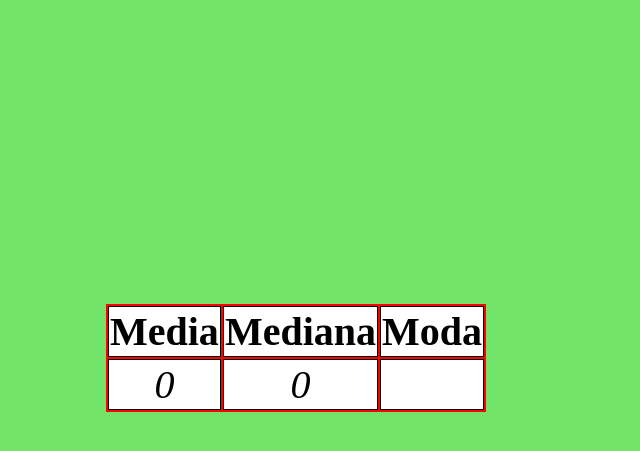
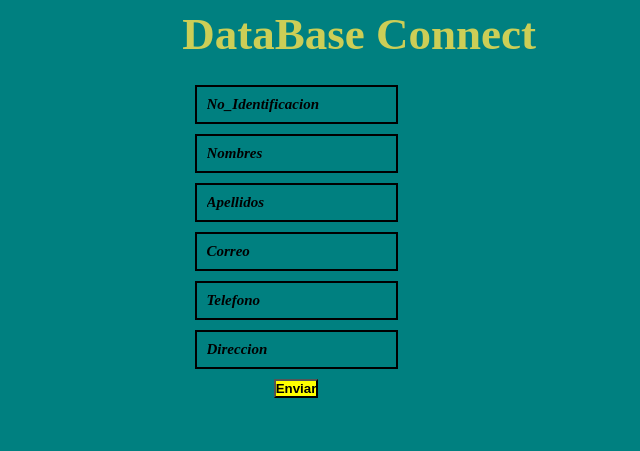
Before and after one commit to JuanA093/PHP, a PHP site: page / in a window 1280 px wide. Shown: the top 451 px of the page, without its empty margins (344-984 px from the left). Run offline with PHP 8.4, Linux system fonts and the light colour scheme; data that the repository does not hold is empty.

Commit message:
Conexion BD

```diff
--- /dev/null
+++ b/DBConnect.php
@@ -0,0 +1,51 @@
+<?php
+    if($_SERVER["REQUEST_METHOD"] == "POST"){
+        $No_Identificacion = $_POST["No_Identificacion"];
+        $Nombres = $_POST["Nombres"];
+        $Apellidos = $_POST["Apellidos"];
+        $Correo = $_POST["Correo"];
+        $Telefono = $_POST["Telefono"];
+        $Direccion = $_POST["Direccion"];
+
+        conectarBD($No_Identificacion, $Nombres, $Apellidos, $Correo, $Telefono, $Direccion);
+
+    }
+
+    function conectarBD($No_Identificacion, $Nombres, $Apellidos, $Correo, $Telefono, $Direccion){
+        $servername = "127.0.0.1";
+        $username = "root";
+        $password = "";
+        $database = "uninpahu";
+
+        $connect = new mysqli($servername, $username, $password, $database);
+
+
+
+        if($connect->connect_error){
+            die("Conexion fallida" . mysqli_connect_error());
+        }
+
+
+        $conexionBD = "INSERT INTO usuarios (No_Identificacion, Nombres, Apellidos, Correo, Telefono, Direccion) VALUES ($No_Identificacion, '$Nombres', '$Apellidos', '$Correo', '$Telefono', '$Direccion')";
+
+        if($connect->query($conexionBD) === TRUE) {
+            echo "<div id ='exito'>Datos almacenados con exito. Bienvenid@ $Nombres!</div>";
+            echo "<script>
+                setTimeout(function(){
+
+                    var mensajeExito = document.getElementById('exito');
+
+                    if(mensajeExito){
+                        mensajeExito.style.display = 'none';
+                    }
+                }, 3000); //3s
+            </script>";
+
+        }else{
+            echo "No se han podido almacenar los datos" . mysqli_connect_error();
+        }
+
+        mysqli_close($connect);
+
+    }
+?>
--- /dev/null
+++ b/form.php
@@ -0,0 +1,21 @@
+<!DOCTYPE html>
+<html lang="en">
+<head>
+    <meta charset="UTF-8">
+    <meta name="viewport" content="width=device-width, initial-scale=1.0">
+    <link rel="stylesheet" href="styles.css">
+    <title>Connect DB</title>
+</head>
+<body>
+    <h1>DataBase Connect</h1>
+    <form action="DBConnect.php" method="post" class="formulario">
+        <input type="number" name="No_Identificacion" placeholder="No_Identificacion ">
+        <input type="text" name="Nombres" placeholder="Nombres">
+        <input type="text" name="Apellidos" placeholder="Apellidos">
+        <input type="text" name="Correo" placeholder="Correo">
+        <input type="text" name="Telefono" placeholder="Telefono">
+        <input type="text" name="Direccion" placeholder="Direccion">
+        <button type="submit" class="btnenviar">Enviar</button>
+    </form>
+</body>
+</html>
--- a/index.php
+++ b/index.php
@@ -1,109 +1,4 @@
 <?php
-    if($_SERVER ["REQUEST_METHOD"] == "POST"){
-        $dato1 = $_POST['dato1'];
-        $dato2 = $_POST['dato2'];
-        $dato3 = $_POST['dato3'];
-        $dato4 = $_POST['dato4'];
-        $dato5 = $_POST['dato5'];
-        $dato6 = $_POST['dato6'];
-        $dato7 = $_POST['dato7'];
-        $dato8 = $_POST['dato8'];
-        $dato9 = $_POST['dato9'];
-        $dato10 = $_POST['dato10'];
-    }
-
-    $datos = array($dato1, $dato2, $dato3, $dato4, $dato5, $dato6, $dato7, $dato8, $dato9, $dato10);
-
-    function calcularMedia($datos){
-
-        $total = array_sum($datos);
-        $media = $total / sizeof($datos);
-
-        return $media;
-
-    }
-
-    function calcularMediana($datos){
-
-        sort($datos);
-
-        $mediana = $datos;
-        $longitudDatos = count($mediana);
-        $posicionMedia = floor($longitudDatos / 2);
-
-        if($longitudDatos % 2 != 0){
-
-            $valorMediana = $mediana[$posicionMedia];
-
-            return $valorMediana;
-
-        }else{
-
-            $posicionIzquierda = ($longitudDatos / 2 ) - 1;
-            $posicionDerecha = $longitudDatos / 2;
-            $izquierda = $mediana[$posicionIzquierda];
-            $derecha = $mediana[$posicionDerecha];
-
-            $valorMediana = ($izquierda + $derecha) / 2;
-
-            return $valorMediana;
-
-        }
-    }
-
-    function calcularModa($datos){
-
-        sort($datos);
-
-        $repeticiones = array();
-
-        foreach($datos as $i){
-            if(isset($repeticiones[$i])){
-                $repeticiones[$i]++;
-            }else{
-
-                $repeticiones[$i] = 1;
-
-            }
-        }
-
-        $moda = array_search(max($repeticiones), $repeticiones);
-
-        return $moda;
-
-    }
+    include "form.php";
+    require "DBConnect.php";
 ?>
-
-
-
-
-
-<!DOCTYPE html>
-<html lang="en">
-<head>
-    <meta charset="UTF-8">
-    <meta name="viewport" content="width=device-width, initial-scale=1.0">
-    <link rel="stylesheet" href="./styles.css">
-    <title>Document</title>
-</head>
-<body>
-    <section class="TablaResultados">
-        <table>
-            <tr>
-                <th>Media</th>
-                <th>Mediana</th>
-                <th>Moda</th>
-            </tr>
-
-            <tr>
-                <td><?php echo calcularMedia($datos)?></td>
-                <td><?php echo calcularMediana($datos)?></td>
-                <td><?php echo calcularModa($datos)?></td>
-            </tr>
-        </table>
-
-
-    </section>
-
-</body>
-</html>
--- a/styles.css
+++ b/styles.css
@@ -1,56 +1,56 @@
 *{
-
-    background-color: rgb(115, 228, 104);
-}
-
-th, td{
-
-    font-size: 40px;
-    background-color: #fff;
-    border: 1px solid black;
-}
-
-td{
-    font-style: oblique;
-}
-
-table{
-    margin-left: 0%;
-    background-color: red;
-    margin-top: 80%;
-    text-align: center;
-}
-
-body{
-    margin: 0;
-    display: flex;
-    justify-content: center;
+    padding: 0%;
+    background-color: teal;
 
 }
 
 .formulario{
-    margin-top: 20%;
+
     display: flex;
-    justify-content: center;
+    flex-direction: column;
+    margin-top: 2%;
     align-items: center;
-    flex-direction: column;
-}
-
-h2{
-    font-size: 40px;
+    text-align: center;
 
 }
 
-input, button{
-    font-size: 15px;
+input{
     font-weight: bold;
-    font-style: oblique;
-    border-radius: 10%;
+    margin-bottom: 10px;
     border: 2px solid black;
-    margin-bottom: 5px;
+    padding: 10px;
+
 }
 
-input:hover, button:hover{
+::placeholder{
+    font-family: 'Righteous';
+    font-style: oblique;
+    font-size: 15px;
+    color: black;
 
-    background-color: rgb(186, 160, 114);
 }
+
+h1{
+    color: rgb(204, 206, 86);
+    display: inline;
+    font-size: 45px;
+    text-align: center;
+    padding-left: 0%;
+    align-items: center;
+    cursor: pointer;
+    margin-left: 41%;
+}
+
+
+
+.btnenviar{
+    font-weight: bold;
+    background-color: yellow;
+    cursor: pointer;
+    text-align: center;
+
+}
+
+.btnenviar:hover{
+  background-color: green;
+}
```
Also changed, not shown: function.js (added, +9 -0 lines), index.html (deleted, +0 -25 lines).
